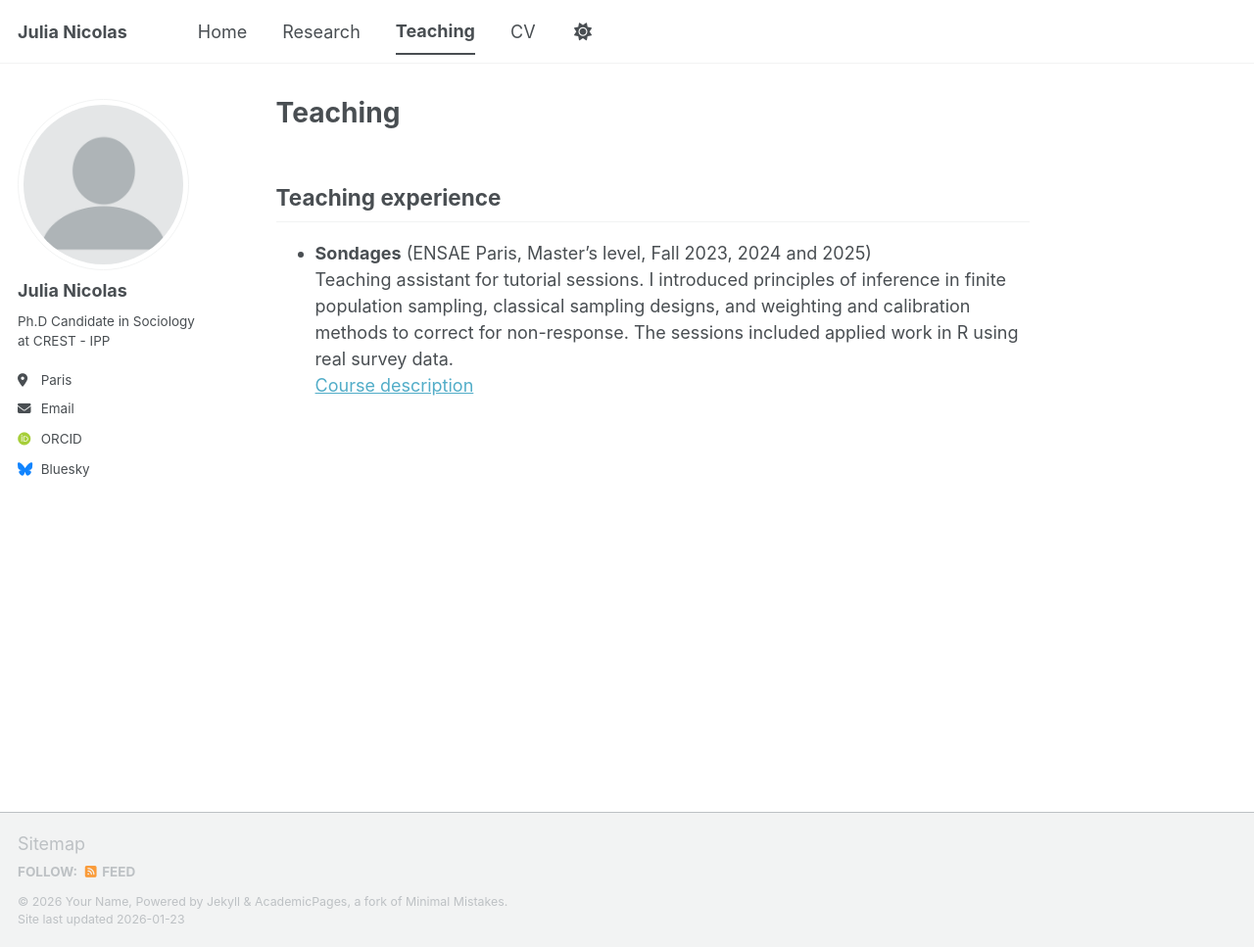
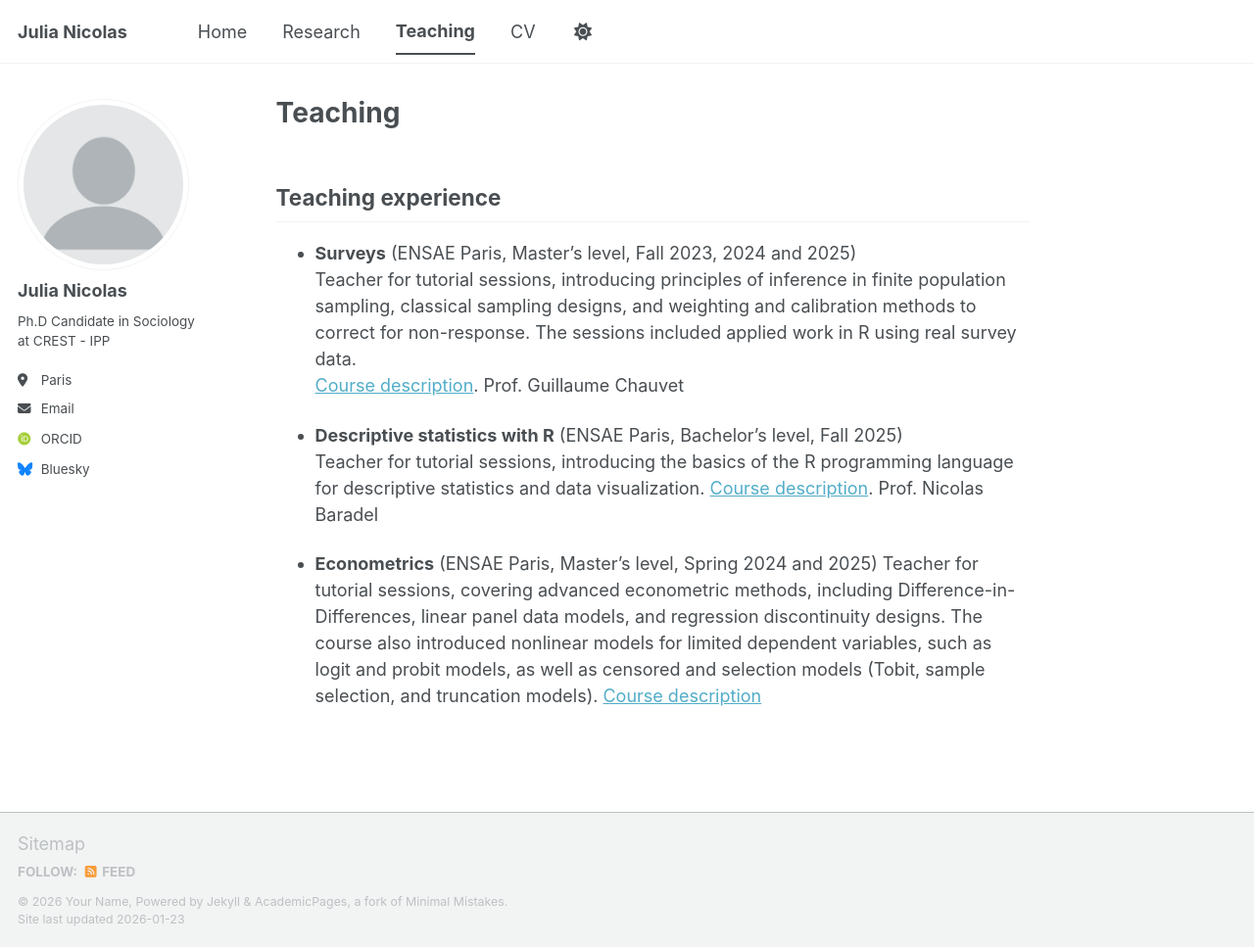
Before and after one commit to Julia-Nicolas/julia-nicolas.github.io, a Jekyll site: the page built from _pages/teaching.md, in a window 1280 px wide and 967 px high. Shown: the whole window at 98% size. Built offline with Jekyll 4.4.1, drawn with Linux system fonts in a browser that asks for light colours; some web fonts are replaced; a script bundle is joined from its source files by our own code; library files that are not in the unit come from our copies.

Commit message:
Update teaching.md

```diff
--- a/_pages/teaching.md
+++ b/_pages/teaching.md
@@ -6,6 +6,13 @@ author_profile: true
 
 ## Teaching experience
 
-- **Sondages** (ENSAE Paris, Master’s level, Fall 2023, 2024 and 2025)
-  Teaching assistant for tutorial sessions. I introduced principles of inference in finite population sampling, classical sampling designs, and weighting and calibration methods to correct for non-response. The sessions included applied work in R using real survey data.
-  [Course description](https://www.ensae.fr/courses/1008-sondages)
+- **Surveys** (ENSAE Paris, Master’s level, Fall 2023, 2024 and 2025)
+  Teacher for tutorial sessions, introducing principles of inference in finite population sampling, classical sampling designs, and weighting and calibration methods to correct for non-response. The sessions included applied work in R using real survey data.
+  [Course description](https://www.ensae.fr/courses/1008-sondages). Prof. Guillaume Chauvet
+
+- **Descriptive statistics with R** (ENSAE Paris, Bachelor’s level, Fall 2025)
+  Teacher for tutorial sessions, introducing the basics of the R programming language for descriptive statistics and data
+  visualization. [Course description](https://www.ensae.fr/courses/116). Prof. Nicolas Baradel
+
+- **Econometrics** (ENSAE Paris, Master's level, Spring 2024 and 2025)
+  Teacher for tutorial sessions, covering advanced econometric methods, including Difference-in-Differences, linear panel data models, and regression discontinuity designs. The course also introduced nonlinear models for limited dependent variables, such as logit and probit models, as well as censored and selection models (Tobit, sample selection, and truncation models). [Course description](https://www.ensae.fr/courses/6104)
```
